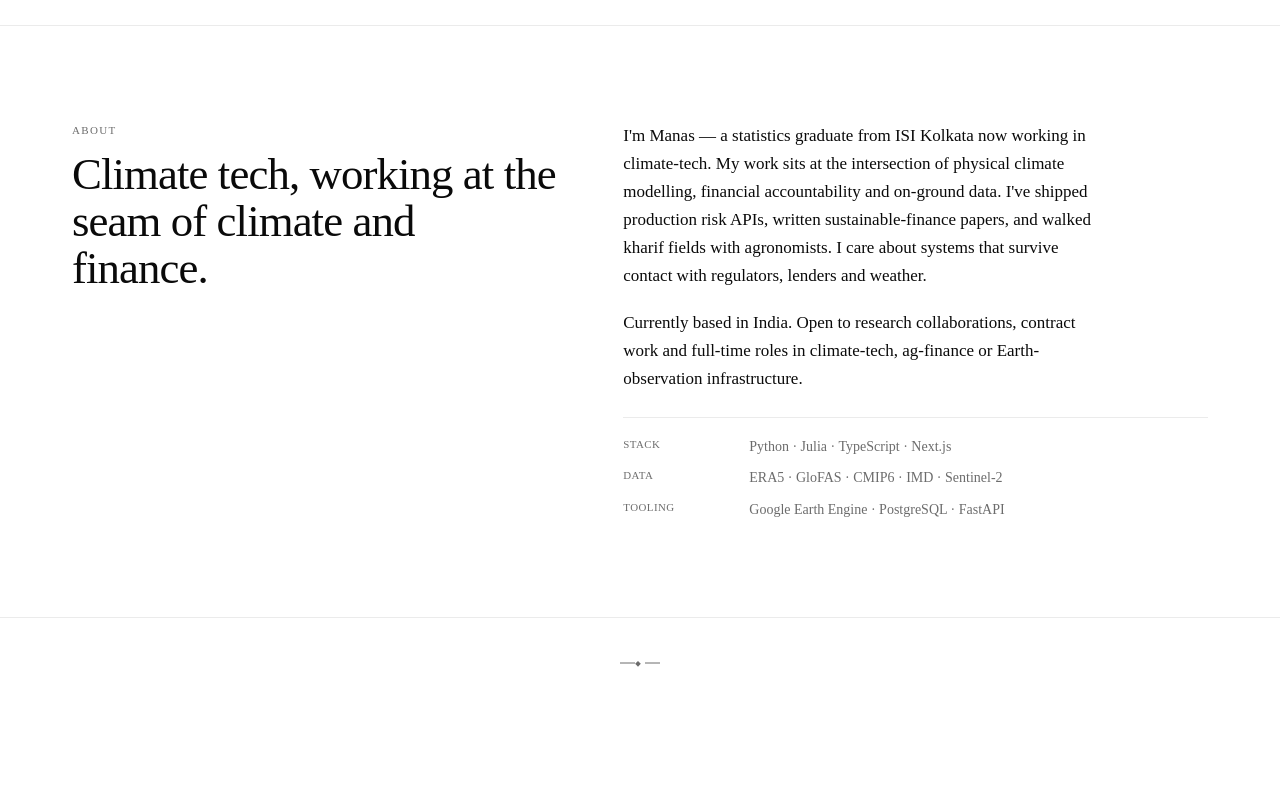
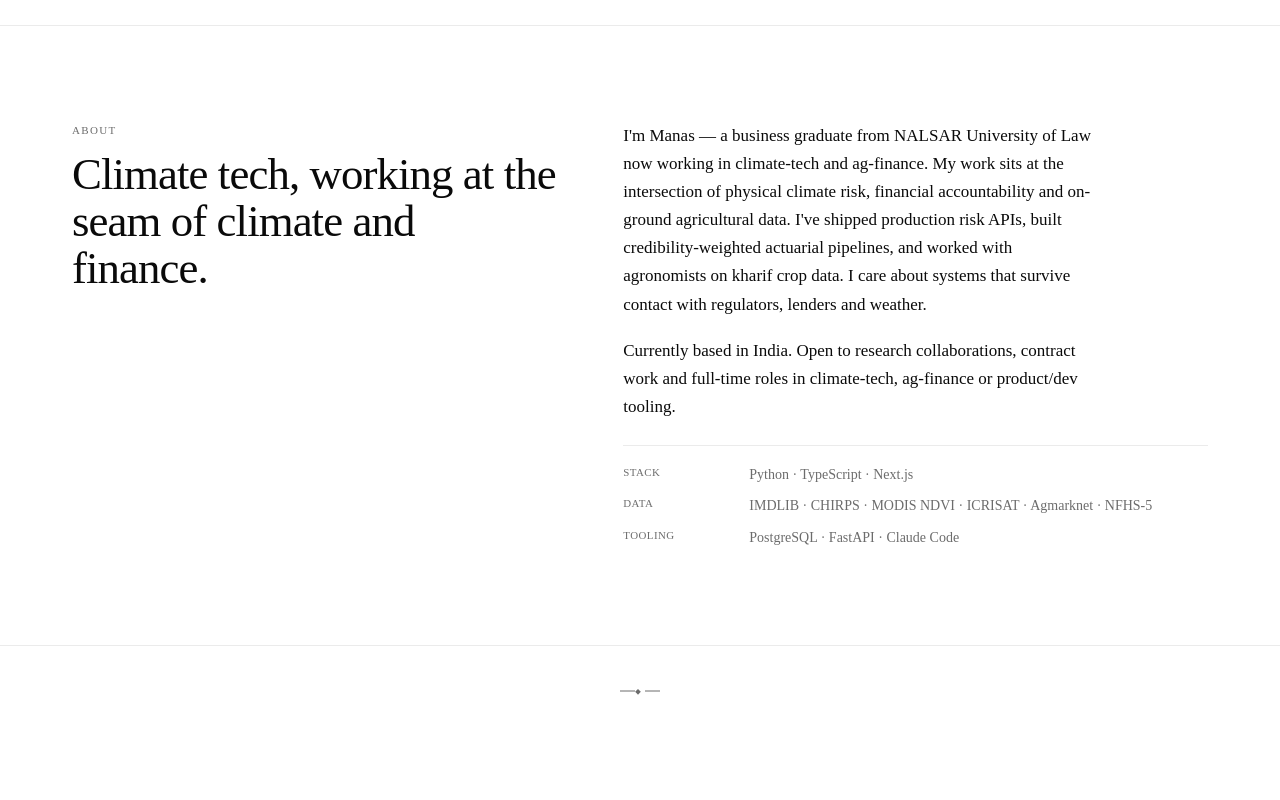
Before and after one commit to marksman-20/portfolio-next, a Next.js app: page /portfolio-next/ in a window 1280 px wide. Shown: the part 2440-3240 px from the top of the page. Built offline with nearby package versions, Linux system fonts and the light colour scheme; a web font is replaced by a local one.

Commit message:
Update bio to reflect NALSAR background instead of ISI Kolkata

```diff
--- a/src/app/components/Footer.js
+++ b/src/app/components/Footer.js
@@ -40,9 +40,9 @@ export default function Footer() {
               Building climate systems that can&apos;t lie.
             </h2>
             <p className={styles.leadBody}>
-              Engineer working at the seam of climate risk, sustainable finance
-              and on-ground data. Available for research collaborations,
-              contract work and full-time roles in climate tech.
+              Climate tech, working at the seam of climate and finance.
+              Available for research collaborations, contract work and
+              full-time roles in climate-tech or ag-finance.
             </p>
             <Link href="mailto:hello@example.com" className={styles.cta}>
               Get in touch
--- a/src/app/page.js
+++ b/src/app/page.js
@@ -123,22 +123,15 @@ export default function Home() {
             </div>
             <div className={styles.aboutBody}>
               <p>
-                I&apos;m Manas — a statistics graduate from ISI Kolkata now working in
-                climate-tech. My work sits at the intersection of physical climate
-                modelling, financial accountability and on-ground data. I&apos;ve shipped
-                production risk APIs, written sustainable-finance papers, and walked
-                kharif fields with agronomists. I care about systems that survive
-                contact with regulators, lenders and weather.
+                I&apos;m Manas — a business graduate from NALSAR University of Law now working in climate-tech and ag-finance. My work sits at the intersection of physical climate risk, financial accountability and on-ground agricultural data. I&apos;ve shipped production risk APIs, built credibility-weighted actuarial pipelines, and worked with agronomists on kharif crop data. I care about systems that survive contact with regulators, lenders and weather.
               </p>
               <p>
-                Currently based in India. Open to research collaborations, contract
-                work and full-time roles in climate-tech, ag-finance or Earth-observation
-                infrastructure.
+                Currently based in India. Open to research collaborations, contract work and full-time roles in climate-tech, ag-finance or product/dev tooling.
               </p>
               <ul className={styles.aboutMeta}>
-                <li><span className="mono">Stack</span> Python · Julia · TypeScript · Next.js</li>
-                <li><span className="mono">Data</span> ERA5 · GloFAS · CMIP6 · IMD · Sentinel-2</li>
-                <li><span className="mono">Tooling</span> Google Earth Engine · PostgreSQL · FastAPI</li>
+                <li><span className="mono">Stack</span> Python · TypeScript · Next.js</li>
+                <li><span className="mono">Data</span> IMDLIB · CHIRPS · MODIS NDVI · ICRISAT · Agmarknet · NFHS-5</li>
+                <li><span className="mono">Tooling</span> PostgreSQL · FastAPI · Claude Code</li>
               </ul>
             </div>
           </div>
```
